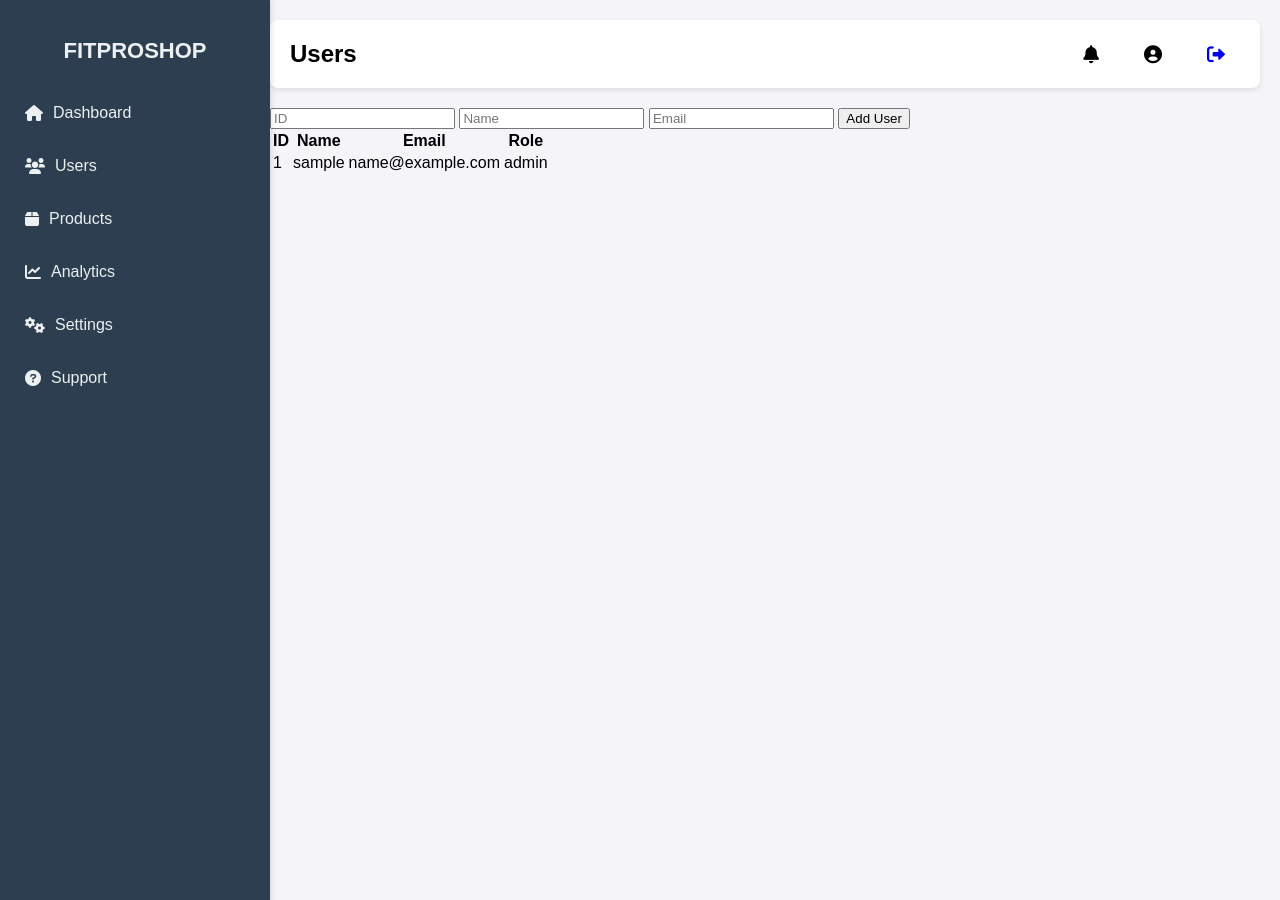
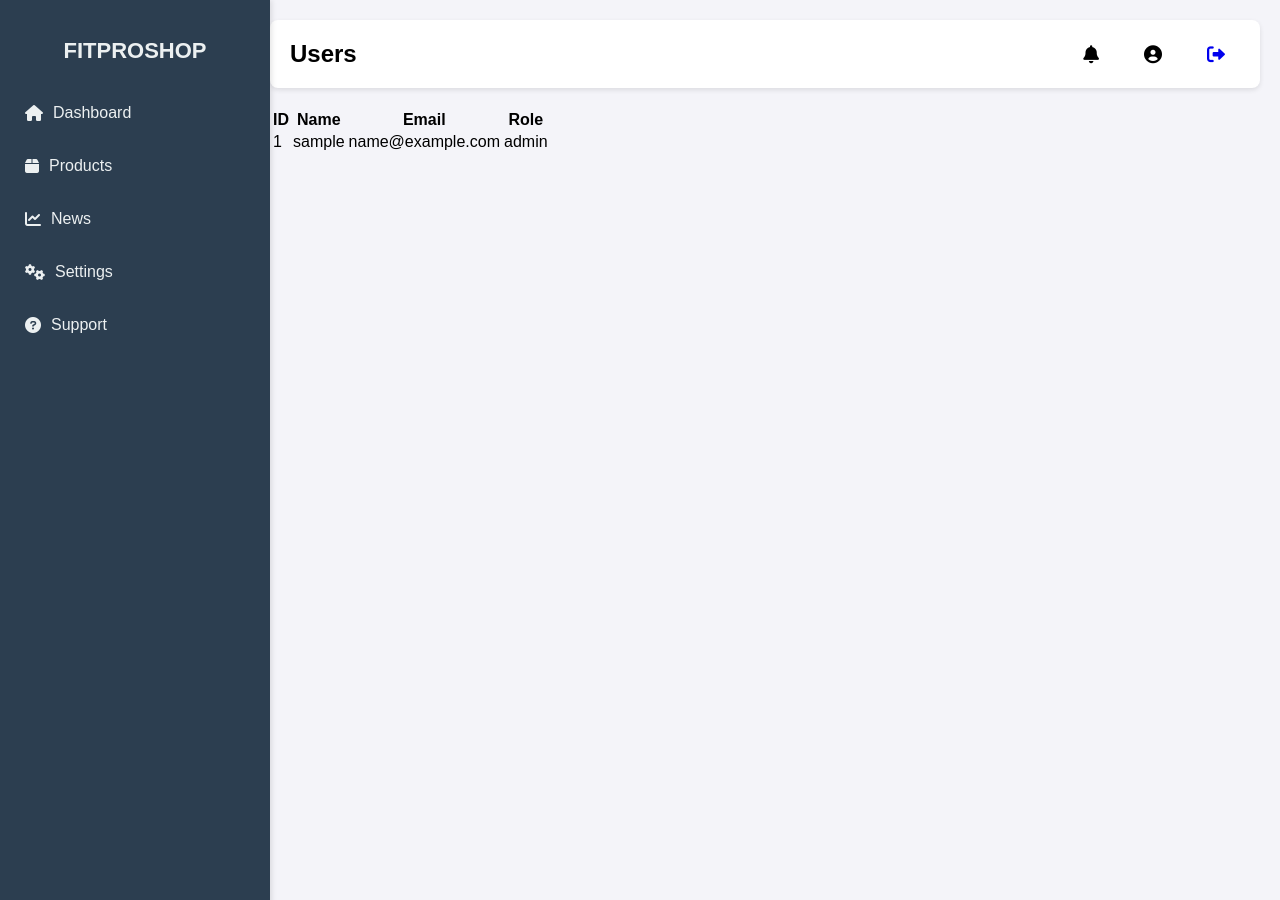
Before and after one commit to altinUbt/fit_pro_shop, a PHP site: page /AdminUser.php in a window 1280 px wide. Run offline with PHP 8.4, Linux system fonts and the light colour scheme; the visitor is signed in with stand-in values (Sample User, id 1); tables that the repository leaves empty or names only in its code hold one stand-in row (values such as "Sample post").

Commit message:
removed add option for admin , changed path to navigate others page

```diff
--- a/AdminUser.php
+++ b/AdminUser.php
@@ -6,7 +6,7 @@ if (session_start() === PHP_SESSION_NONE) {
     session_start();
 }
 if (!isset($_SESSION['adminemail'])) {
-    header("Location:adminLogin.php");
+    header("Location:login.php");
     exit;
 }
 $UserController = new UserController();
@@ -35,9 +35,8 @@ $successMessage = $UserController->getSuccessMessage();
         <h2>FitProShop</h2>
         <ul>
             <li><a href="dashboard.php"><i class="fas fa-home"></i> Dashboard</a></li>
-            <li><a href="AdminUser.php"><i class="fas fa-users"></i>Users</a></li>
-            <li><a href="AllProduct.php"><i class="fas fa-box"></i> Products</a></li>
-            <li><a href="#"><i class="fas fa-chart-line"></i> Analytics</a></li>
+            <li><a href="adminProducts.php"><i class="fas fa-box"></i> Products</a></li>
+            <li><a href="adminNews.php"><i class="fas fa-chart-line"></i> News</a></li>
             <li><a href="#"><i class="fas fa-cogs"></i> Settings</a></li>
             <li><a href="#"><i class="fas fa-question-circle"></i> Support</a></li>
         </ul>
@@ -56,15 +55,6 @@ $successMessage = $UserController->getSuccessMessage();
                     <i class="fas fa-sign-out-alt"></i>
                 </a>
             </div>
-        </div>
-
-        <div class="add-user-container">
-            <form action="addUser.php" method="POST">
-                <input type="text" name="id" placeholder="ID" required>
-                <input type="text" name="name" placeholder="Name" required>
-                <input type="email" name="email" placeholder="Email" required>
-                <input class="submit" type="submit" value="Add User">
-            </form>
         </div>
 
         <table>
```
